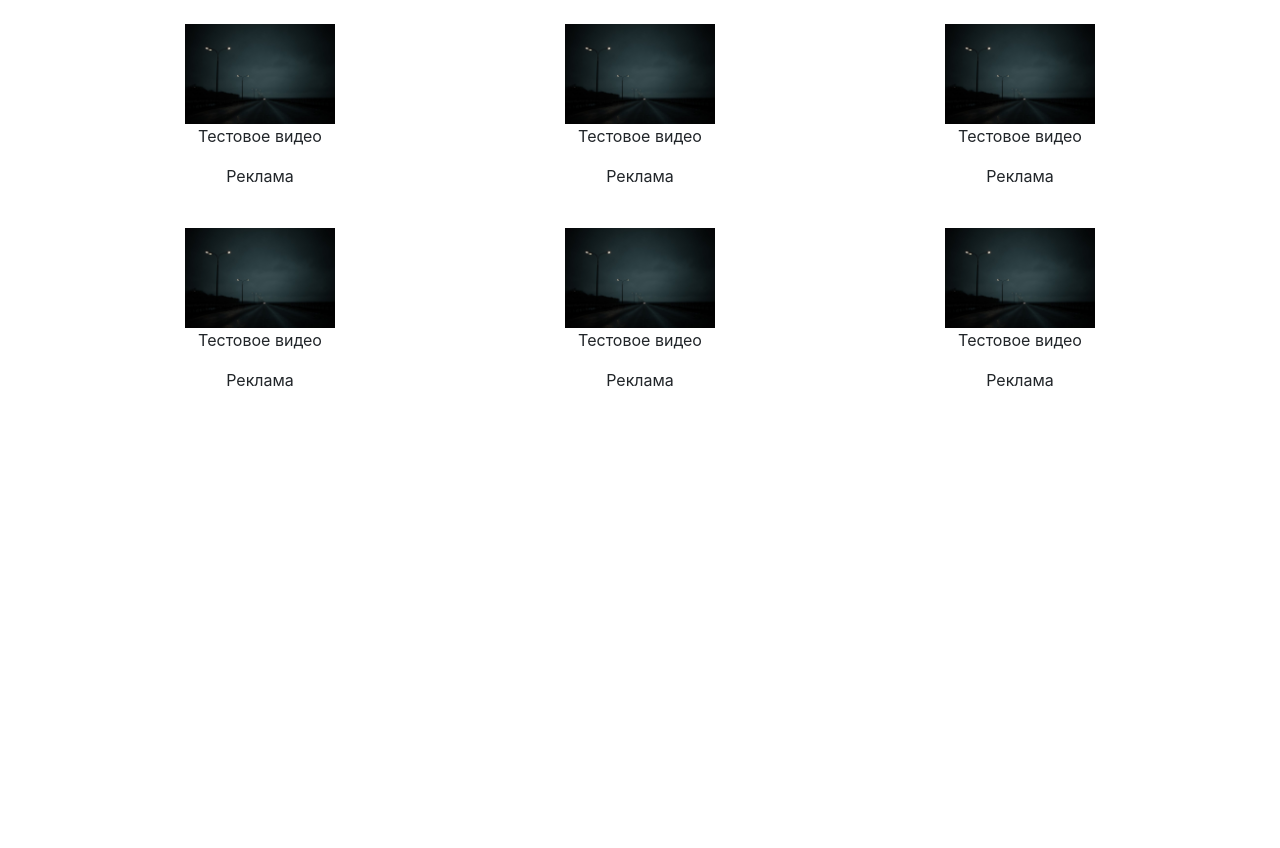
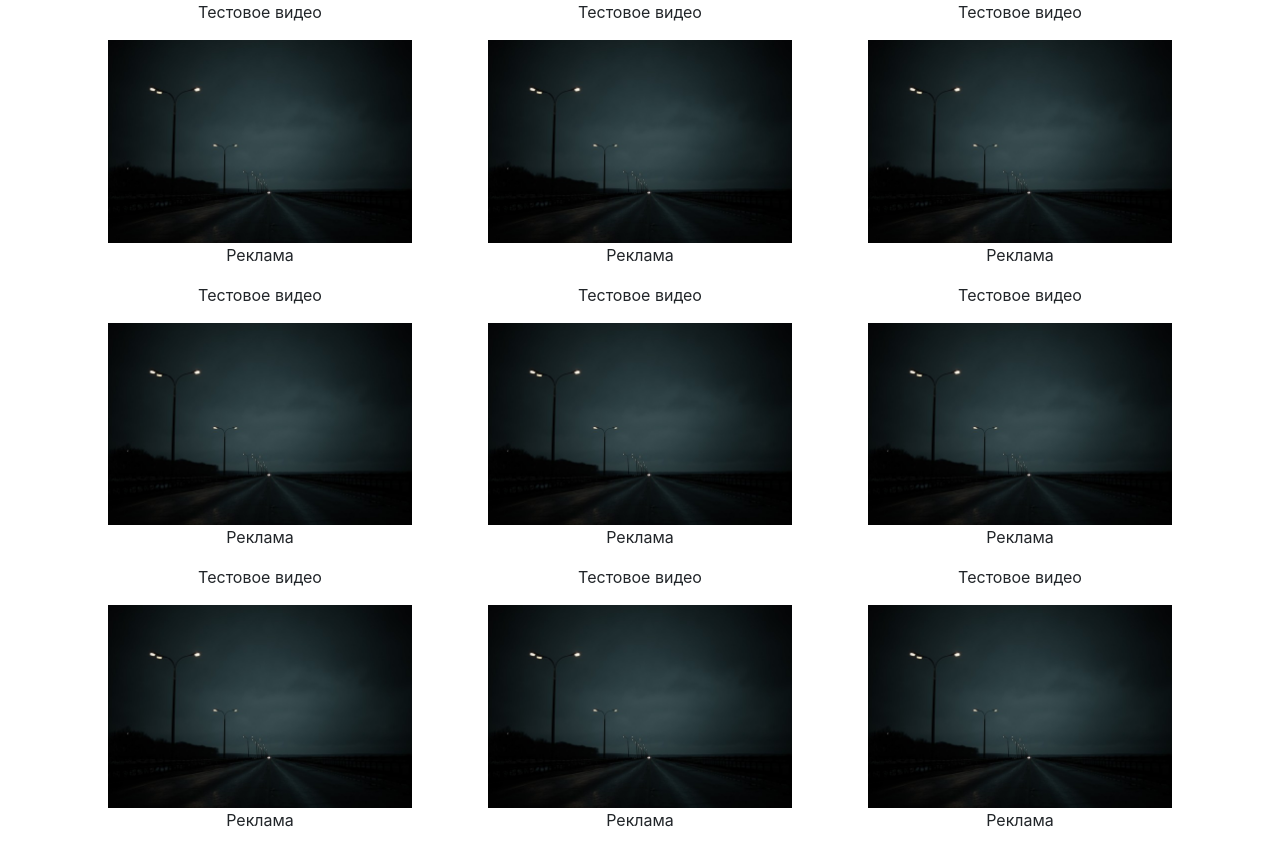
Before and after one commit to pchelomatka/SiteForKate, a PHP site: page / in a window 1280 px wide. Before the commit the page ends 387 px from the top, so only its background shows below. Run offline with PHP 8.4, Linux system fonts and the light colour scheme.

Commit message:
4 commit

```diff
--- a/css/style.css
+++ b/css/style.css
@@ -1,5 +1,4 @@
 .frame{
-	background-color: #FFF;
 	text-align: center;
 	cursor: pointer;
 	transition: 0.75s;
@@ -7,15 +6,13 @@
 
 }
 
+.img-fluid{
+	max-width: 95%;
+	height: auto;
+
+}
+
 .frame:hover{
 	box-shadow: 0 0 10px rgba(0,0,0,0.5);
 	transition: 0.75s;
 }
-
-.test2{
-	background-color: #FF0;
-}
-
-.test3{
-	background-color: #00F;
-}
--- a/index.php
+++ b/index.php
@@ -13,53 +13,85 @@
 <body>
 <div class="container">
 	<div class="row">
-		<div class="col-4">
+		<div class="col-sm-4">
 			<div class="frame">
-				<br>
-				<a href="video1.php"><img src="src\1.jpg" width="150"></a>
+				<div class="container">
 					<p>Тестовое видео</p>
+					<a href="video1.php"><img src="src\1.jpg" class="img-fluid" alt="Responsive image"></a>
 					<p>Реклама</p>
 				</div>
 			</div>
-		<div class=" col-4">
+		</div>
+		<div class="col-sm-4">
 			<div class="frame">
-				<br>
-				<a href="video1.php"><img src="src\1.jpg" width="150"></a>
+				<div class="container">
 					<p>Тестовое видео</p>
+					<a href="video1.php"><img src="src\1.jpg" class="img-fluid" alt="Responsive image"></a>
 					<p>Реклама</p>
 				</div>
 			</div>
-		<div class=" col-4">
+		</div>
+		<div class="col-sm-4">
 			<div class="frame">
-				<br>
-				<a href="video1.php"><img src="src\1.jpg" width="150"></a>
+				<div class="container">
 					<p>Тестовое видео</p>
+					<a href="video1.php"><img src="src\1.jpg" class="img-fluid" alt="Responsive image"></a>
 					<p>Реклама</p>
 				</div>
 			</div>
-
-		<div class="col-4">
+		</div>
+		<div class="col-sm-4">
 			<div class="frame">
-				<br>
-				<a href="video1.php"><img src="src\1.jpg" width="150"></a>
+				<div class="container">
 					<p>Тестовое видео</p>
+					<a href="video1.php"><img src="src\1.jpg" class="img-fluid" alt="Responsive image"></a>
 					<p>Реклама</p>
 				</div>
 			</div>
-		<div class="col-4">
+		</div>
+		<div class="col-sm-4">
 			<div class="frame">
-				<br>
-				<a href="video1.php"><img src="src\1.jpg" width="150"></a>
+				<div class="container">
 					<p>Тестовое видео</p>
+					<a href="video1.php"><img src="src\1.jpg" class="img-fluid" alt="Responsive image"></a>
 					<p>Реклама</p>
 				</div>
 			</div>
-		<div class="col-4">
+		</div>
+		<div class="col-sm-4">
 			<div class="frame">
-				<br>
-				<a href="video1.php"><img src="src\1.jpg" width="150"></a>
+				<div class="container">
 					<p>Тестовое видео</p>
+					<a href="video1.php"><img src="src\1.jpg" class="img-fluid" alt="Responsive image"></a>
 					<p>Реклама</p>
+				</div>
+			</div>
+		</div>
+		<div class="col-sm-4">
+			<div class="frame">
+				<div class="container">
+					<p>Тестовое видео</p>
+					<a href="video1.php"><img src="src\1.jpg" class="img-fluid" alt="Responsive image"></a>
+					<p>Реклама</p>
+				</div>
+			</div>
+		</div>
+		<div class="col-sm-4">
+			<div class="frame">
+				<div class="container">
+					<p>Тестовое видео</p>
+					<a href="video1.php"><img src="src\1.jpg" class="img-fluid" alt="Responsive image"></a>
+					<p>Реклама</p>
+				</div>
+			</div>
+		</div>
+		<div class="col-sm-4">
+			<div class="frame">
+				<div class="container">
+					<p>Тестовое видео</p>
+					<a href="video1.php"><img src="src\1.jpg" class="img-fluid" alt="Responsive image"></a>
+					<p>Реклама</p>
+				</div>
 			</div>
 		</div>
 	</div>
```
Lines whose indentation alone changed are shown as unchanged.
